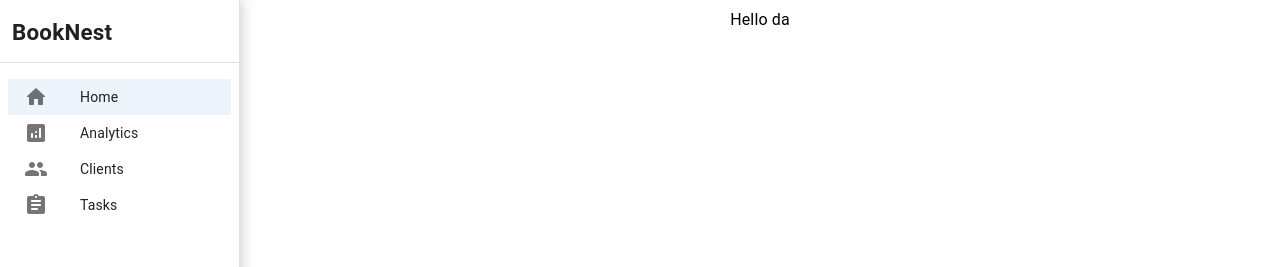
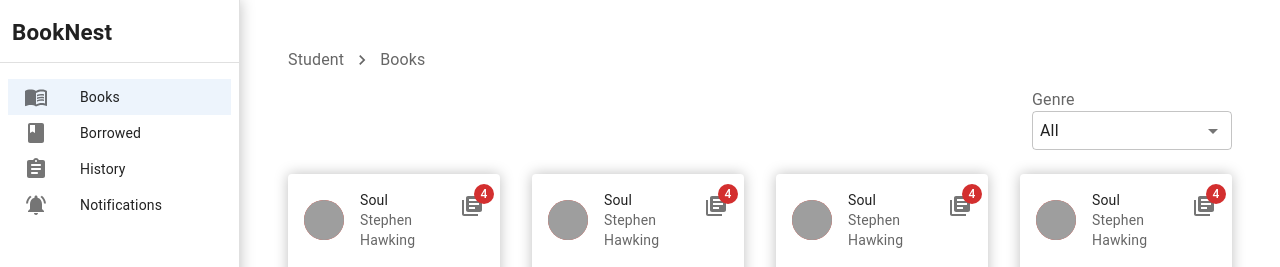
Before and after one commit to aleenaros7/booknest, a React (Vite) app in the folder frontend/: page /student in a window 1280 px wide. Shown: the top 267 px of the page. Built offline with nearby package versions, Linux system fonts and the light colour scheme; grey boxes are pictures that could not be loaded.

Commit message:
student page

```diff
--- a/frontend/src/components/sidebar/Sidebar.tsx
+++ b/frontend/src/components/sidebar/Sidebar.tsx
@@ -32,7 +32,13 @@ const Drawer = styled(MuiDrawer)({
   },
 });
 
-export const Sidebar = ({ menu }: { menu: Menu[] }) => {
+export const Sidebar = ({
+  menu,
+  handleChange,
+}: {
+  menu: Menu[];
+  handleChange: (menu: Menu) => void;
+}) => {
   const [selectedMenuIndex, setSelectedMenuIndex] = useState(0);
   const [user] = useAtom(userAtom);
 
@@ -75,6 +81,7 @@ export const Sidebar = ({ menu }: { menu: Menu[] }) => {
                 selected={index === selectedMenuIndex}
                 onClick={() => {
                   setSelectedMenuIndex(index);
+                  handleChange(item);
                 }}
               >
                 <ListItemIcon>{item.icon}</ListItemIcon>
--- a/frontend/src/pages/Student.tsx
+++ b/frontend/src/pages/Student.tsx
@@ -1,29 +1,38 @@
 import Box from "@mui/material/Box";
 import Stack from "@mui/material/Stack";
-import HomeRoundedIcon from "@mui/icons-material/HomeRounded";
-import AnalyticsRoundedIcon from "@mui/icons-material/AnalyticsRounded";
-import PeopleRoundedIcon from "@mui/icons-material/PeopleRounded";
+import NotificationsActiveIcon from "@mui/icons-material/NotificationsActive";
 import AssignmentRoundedIcon from "@mui/icons-material/AssignmentRounded";
-import { Sidebar } from "../components";
-import { Typography } from "@mui/material";
+import NavigateNextIcon from "@mui/icons-material/NavigateNext";
+import MenuBookIcon from "@mui/icons-material/MenuBook";
+import BookIcon from "@mui/icons-material/Book";
+import { Books, Sidebar } from "../components";
+import { Breadcrumbs, Typography } from "@mui/material";
+import { Menu } from "../types";
+import { useState } from "react";
+import { Borrowed } from "../components/borrowed";
 
-const menu = [
-  { label: "Home", icon: <HomeRoundedIcon /> },
-  { label: "Analytics", icon: <AnalyticsRoundedIcon /> },
-  { label: "Clients", icon: <PeopleRoundedIcon /> },
-  { label: "Tasks", icon: <AssignmentRoundedIcon /> },
+const menu: Menu[] = [
+  { label: "Books", icon: <MenuBookIcon /> },
+  { label: "Borrowed", icon: <BookIcon /> },
+  { label: "History", icon: <AssignmentRoundedIcon /> },
+  { label: "Notifications", icon: <NotificationsActiveIcon /> },
 ];
 
 export const Student = () => {
+  const [selectedMenu, setSelectedMenu] = useState(menu[0]);
+
   return (
     <>
       <Box sx={{ display: "flex" }}>
-        <Sidebar menu={menu} />
+        <Sidebar
+          menu={menu}
+          handleChange={(menu: Menu) => {
+            setSelectedMenu(menu);
+          }}
+        />
         <Box
           sx={{
-            height: "100vh",
             flexGrow: 1,
-            overflow: "auto",
           }}
         >
           <Stack
@@ -33,10 +42,40 @@ export const Student = () => {
               mx: 3,
               pb: 5,
               mt: { xs: 8, md: 0 },
+              height: "100%",
             }}
           >
-            <Box sx={{ height: "100%" }}>
-              <Typography>Hello da</Typography>
+            <Box
+              sx={{
+                width: "100%",
+                display: "flex",
+                justifyContent: "space-between",
+              }}
+            >
+              <Box
+                sx={{
+                  width: "100%",
+                  px: 2,
+                  pt: 5,
+                }}
+              >
+                <Breadcrumbs
+                  separator={<NavigateNextIcon fontSize="small" />}
+                  aria-label="breadcrumb"
+                >
+                  <Typography>Student</Typography>
+                  <Typography>{selectedMenu.label}</Typography>
+                </Breadcrumbs>
+              </Box>
+            </Box>
+            <Box sx={{ height: "100%", width: "100%" }}>
+              {selectedMenu.label === "Books" ? (
+                <Books />
+              ) : selectedMenu.label === "Borrowed" ? (
+                <Borrowed />
+              ) : (
+                <div style={{ color: "black" }}>Bsdfasf</div>
+              )}
             </Box>
           </Stack>
         </Box>
--- a/frontend/src/types/index.ts
+++ b/frontend/src/types/index.ts
@@ -32,3 +32,8 @@ export type ApiResponse<T> = {
 };
 
 export type Menu = { label: string; icon: JSX.Element };
+
+export type DropdownItem = {
+  value: number | string | undefined;
+  key: string;
+};
```
